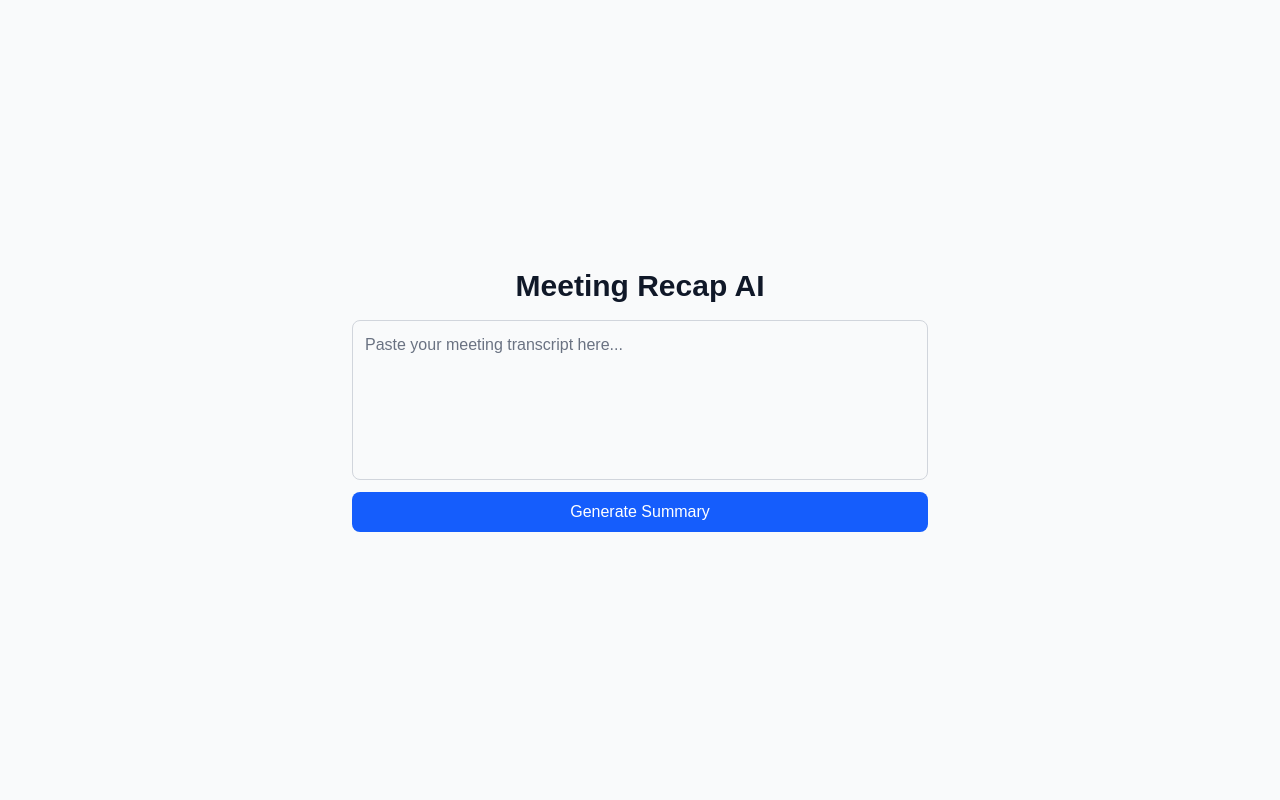
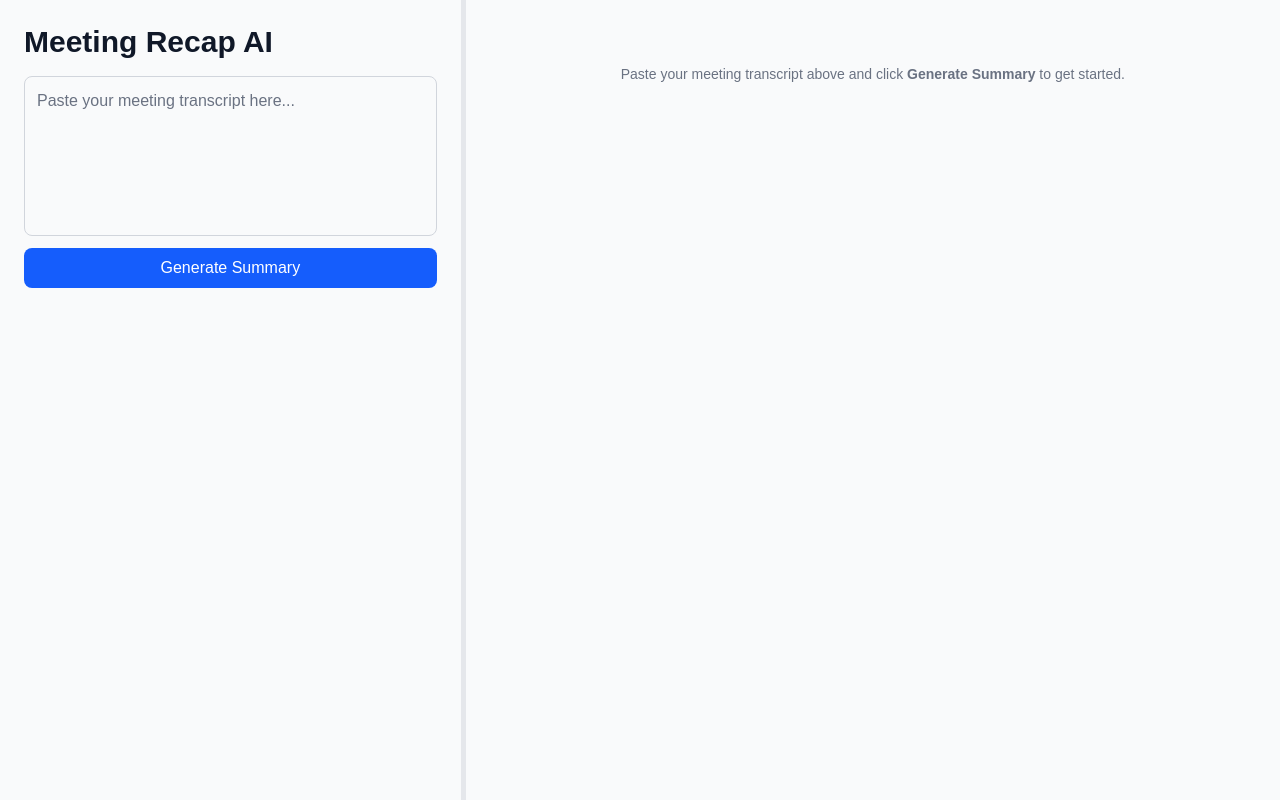
Before and after one commit to WuLandon/Meeting-Recap-AI, a Next.js app: page / in a window 1280 px wide. Built offline with nearby package versions, Linux system fonts and the light colour scheme.

Commit message:
UI/UX updates

```diff
--- a/package.json
+++ b/package.json
@@ -18,7 +18,8 @@
     "next": "16.0.0",
     "openai": "^6.6.0",
     "react": "19.2.0",
-    "react-dom": "19.2.0"
+    "react-dom": "19.2.0",
+    "react-resizable-panels": "^3.0.6"
   },
   "devDependencies": {
     "@tailwindcss/postcss": "^4",
--- a/src/api/meeting.ts
+++ b/src/api/meeting.ts
@@ -1,6 +1,14 @@
 import { MeetingOutput } from "@/app/api/meeting/meeting.types";
+import { mockMeetingData } from "@/mocks/MeetingData";
+import { USE_MOCK } from "@/config/env";
 
 export async function generateMeetingSummary(transcript: string): Promise<MeetingOutput> {
+  if (USE_MOCK) {
+    console.log("⚙️ Using mock meeting data");
+    await new Promise((r) => setTimeout(r, 1000));
+    return mockMeetingData;
+  }
+
   const res = await fetch("/api/meeting", {
     method: "POST",
     headers: { "Content-Type": "application/json" },
--- a/src/app/page.tsx
+++ b/src/app/page.tsx
@@ -1,12 +1,17 @@
 "use client";
 
 import { useState } from "react";
+import { motion, AnimatePresence } from "framer-motion";
+import { USE_MOCK } from "@/config/env";
+import SplitLayout from "@/components/layout/SplitLayout";
 import { generateMeetingSummary } from "@/api/meeting";
 import type { MeetingOutput } from "@/app/api/meeting/meeting.types";
 import SummaryCard from "@/components/SummaryCard";
 import ActionItemsTable from "@/components/ActionItemsTable";
 import UploadBox from "@/components/UploadBox";
-
+import Loader from "@/components/Loader";
+import ErrorMessage from "@/components/ErrorMessage";
+import EmptyState from "@/components/EmptyState";
 
 export default function HomePage() {
   const [transcript, setTranscript] = useState("");
@@ -16,51 +21,87 @@ export default function HomePage() {
 
   async function handleSubmit(e: React.FormEvent) {
     e.preventDefault();
+
+    if (loading) return;
+
+    if (!USE_MOCK && !transcript.trim()) {
+      setError("Please paste a meeting transcript before generating a summary.");
+      return;
+    }
+
     setError(null);
     setLoading(true);
     setResult(null);
 
     try {
       const output = await generateMeetingSummary(transcript);
+      if (!output || !output.summary) {
+        setError("No summary could be generated. Try providing more transcript details.");
+        return;
+      }
       setResult(output);
     } catch (err: any) {
       console.error(err);
-      setError(err.message || "Unexpected error occurred.");
+      setError("Something went wrong while analyzing. Please try again.");
     } finally {
       setLoading(false);
     }
   }
 
-  return (
-    <main className="min-h-screen bg-gray-50 flex flex-col items-center justify-center p-6 text-gray-900">
+  const leftContent = (
+    <div className="h-full flex flex-col">
       <h1 className="text-3xl font-bold mb-4 text-gray-900">Meeting Recap AI</h1>
-
       <UploadBox
         transcript={transcript}
         loading={loading}
         onChange={setTranscript}
         onSubmit={handleSubmit}
       />
+    </div>
+  );
 
-      {error && (
-        <p className="text-red-600 mt-3 text-sm font-semibold">
-          {error}
-        </p>
+  const rightContent = (
+    <>
+      <AnimatePresence mode="wait">
+        {loading && (
+          <motion.div
+            key="loader"
+            initial={{ opacity: 0 }}
+            animate={{ opacity: 1 }}
+            exit={{ opacity: 0 }}
+            transition={{ duration: 0.2 }}
+          >
+            <Loader />
+          </motion.div>
         )}
+      </AnimatePresence>
 
-      {result && (
-        <div className="mt-6 w-full max-w-xl flex flex-col gap-4">
+      {error && <ErrorMessage message={error} />}
+      {!result && !loading && !error && <EmptyState />}
+
+      <AnimatePresence mode="wait">
+        {result && !error && (
+          <motion.div
+            key="results"
+            initial={{ opacity: 0, y: 20 }}
+            animate={{ opacity: 1, y: 0 }}
+            exit={{ opacity: 0, y: 10 }}
+            transition={{ duration: 0.4, ease: "easeOut" }}
+            className="max-w-2xl mx-auto flex flex-col gap-4"
+          >
             <SummaryCard summary={result.summary} />
             <ActionItemsTable items={result.action_items} />
-
             {result.next_meeting && (
               <div className="bg-white border border-gray-300 rounded-lg p-4 shadow-sm">
                 <h2 className="text-lg font-semibold mb-2 text-gray-800">Next Meeting</h2>
                 <p className="text-gray-700">{result.next_meeting}</p>
               </div>
             )}
-        </div>
+          </motion.div>
         )}
-    </main>
+      </AnimatePresence>
+    </>
   );
+
+  return <SplitLayout left={leftContent} right={rightContent} />;
 }
--- /dev/null
+++ b/src/components/EmptyState.tsx
@@ -0,0 +1,7 @@
+export default function EmptyState() {
+  return (
+    <div className="text-center text-gray-500 mt-10">
+      <p className="text-sm">Paste your meeting transcript above and click <b>Generate Summary</b> to get started.</p>
+    </div>
+  );
+}
--- /dev/null
+++ b/src/components/ErrorMessage.tsx
@@ -0,0 +1,15 @@
+import React from "react";
+
+interface ErrorMessageProps {
+  message: string;
+}
+
+export default function ErrorMessage({ message }: ErrorMessageProps) {
+  if (!message) return null;
+
+  return (
+    <div className="mt-4 w-full max-w-xl bg-red-50 border border-red-300 text-red-700 px-4 py-3 rounded-lg">
+      <p className="font-medium">⚠️ {message}</p>
+    </div>
+  );
+}
--- a/src/components/Loader.tsx
+++ b/src/components/Loader.tsx
@@ -0,0 +1,10 @@
+import React from "react";
+
+export default function Loader() {
+  return (
+    <div className="flex flex-col items-center justify-center mt-6 text-gray-700">
+      <div className="h-8 w-8 border-4 border-blue-500 border-t-transparent rounded-full animate-spin mb-2"></div>
+      <p className="text-sm font-medium">Summarizing meeting...</p>
+    </div>
+  );
+}
--- a/src/components/UploadBox.tsx
+++ b/src/components/UploadBox.tsx
@@ -22,7 +22,7 @@ export default function UploadBox({ transcript, loading, onChange, onSubmit }: U
         disabled={loading}
         className="bg-blue-600 text-white font-medium rounded-lg py-2 hover:bg-blue-700 disabled:opacity-50"
       >
-        {loading ? "Analyzing..." : "Generate Summary"}
+        {loading ? "Summarizing..." : "Generate Summary"}
       </button>
     </form>
   );
--- /dev/null
+++ b/src/components/layout/SplitLayout.tsx
@@ -0,0 +1,40 @@
+"use client";
+
+import {
+  Panel,
+  PanelGroup,
+  PanelResizeHandle,
+} from "react-resizable-panels";
+import { ReactNode } from "react";
+
+interface SplitLayoutProps {
+  left: ReactNode;
+  right: ReactNode;
+  defaultLeft?: number; // percent width
+}
+
+export default function SplitLayout({
+  left,
+  right,
+  defaultLeft = 35,
+}: SplitLayoutProps) {
+  return (
+    <PanelGroup direction="horizontal" className="min-h-screen bg-gray-50 text-gray-900">
+      {/* Left Panel */}
+      <Panel
+        defaultSize={defaultLeft}
+        minSize={20}
+        maxSize={60}
+        className="p-6 border-r border-gray-200 overflow-y-auto"
+      >
+        {left}
+      </Panel>
+
+      {/* Handle */}
+      <PanelResizeHandle className="w-1 bg-gray-200 hover:bg-gray-300 cursor-col-resize transition-colors" />
+
+      {/* Right Panel */}
+      <Panel className="flex-1 overflow-y-auto p-6">{right}</Panel>
+    </PanelGroup>
+  );
+}
--- /dev/null
+++ b/src/config/env.ts
@@ -0,0 +1 @@
+export const USE_MOCK = process.env.NEXT_PUBLIC_USE_MOCK === "true";
--- /dev/null
+++ b/src/mocks/MeetingData.ts
@@ -0,0 +1,15 @@
+import { MeetingOutput } from "@/app/api/meeting/meeting.types";
+
+export const mockMeetingData: MeetingOutput = {
+  summary:
+    "The team discussed upcoming marketing strategies and finalized the new campaign launch date.",
+  decisions: [
+    "Finalize campaign assets by Friday",
+    "Begin social rollout on Monday",
+  ],
+  action_items: [
+    { task: "Design final assets", owner: "Sarah", due: "Friday" },
+    { task: "Prepare email templates", owner: "John", due: "Monday" },
+  ],
+  next_meeting: "Next Tuesday 11 AM",
+};
```
Also changed, not shown: 1 other file (tests, documents, lock files or other folders). Lines whose indentation alone changed are shown as unchanged.
